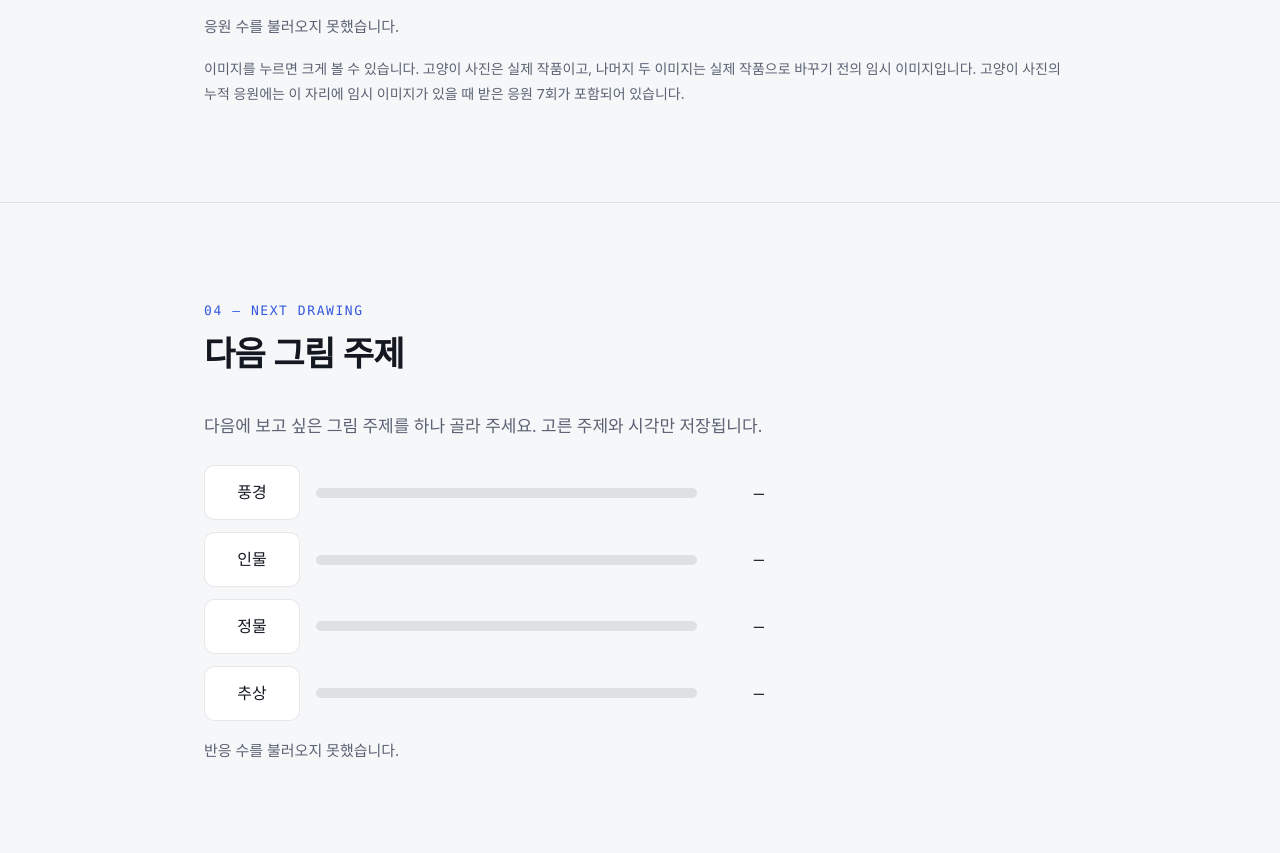
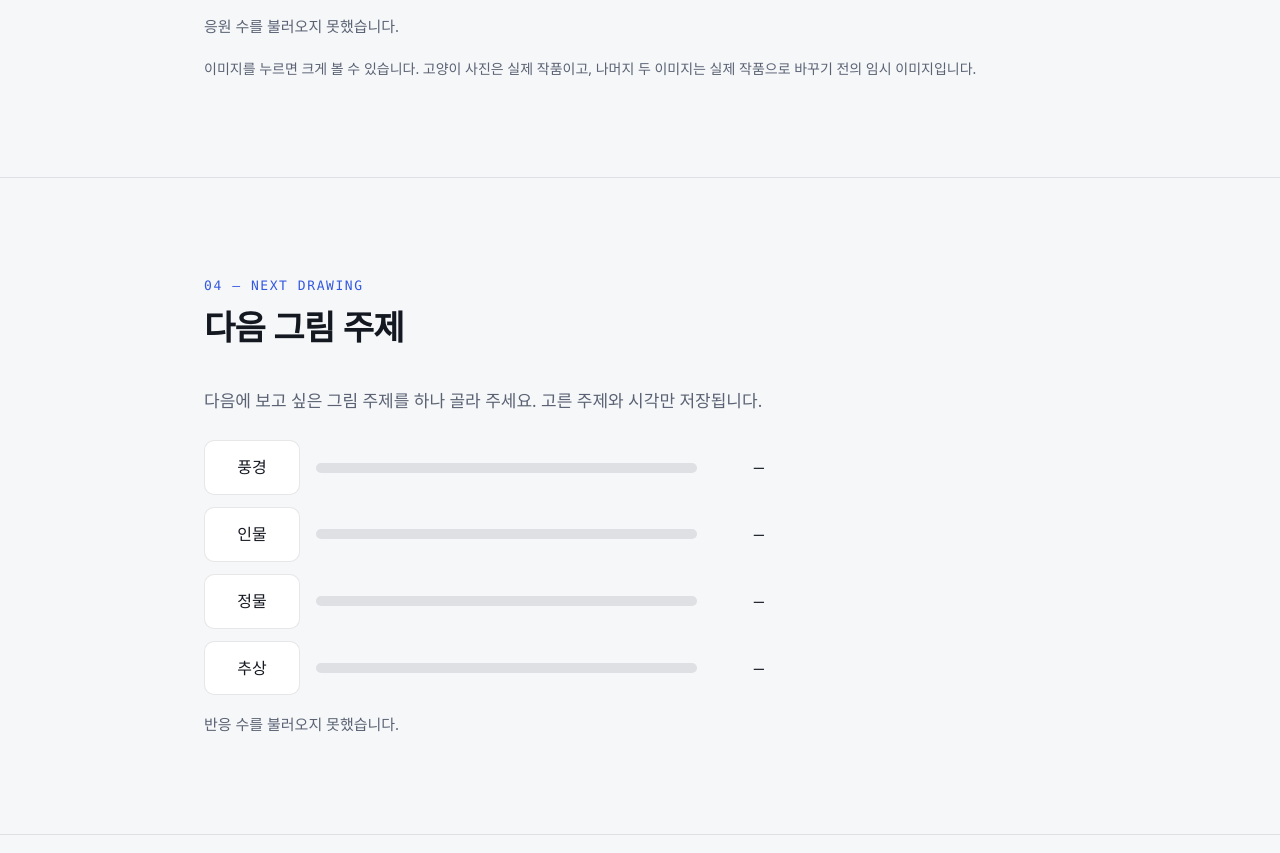
Before and after one commit to junhyeok0702/junhyeok0702.github.io, a plain HTML site: page index.html in a window 1280 px wide. Shown: the part 2954-3807 px from the top of the page. Drawn offline with Linux system fonts and the light colour scheme; no server answers; a web font is replaced by a local one.

Commit message:
Remove cheer count note after deleting placeholder-era cheers

```diff
--- a/index.html
+++ b/index.html
@@ -786,7 +786,7 @@ footer {
         </article>
       </div>
       <p class="cheer-status" id="cheer-status" role="status"></p>
-      <p class="works-note">이미지를 누르면 크게 볼 수 있습니다. 고양이 사진은 실제 작품이고, 나머지 두 이미지는 실제 작품으로 바꾸기 전의 임시 이미지입니다. 고양이 사진의 누적 응원에는 이 자리에 임시 이미지가 있을 때 받은 응원 7회가 포함되어 있습니다.</p>
+      <p class="works-note">이미지를 누르면 크게 볼 수 있습니다. 고양이 사진은 실제 작품이고, 나머지 두 이미지는 실제 작품으로 바꾸기 전의 임시 이미지입니다.</p>
     </div>
   </section>
 
```
